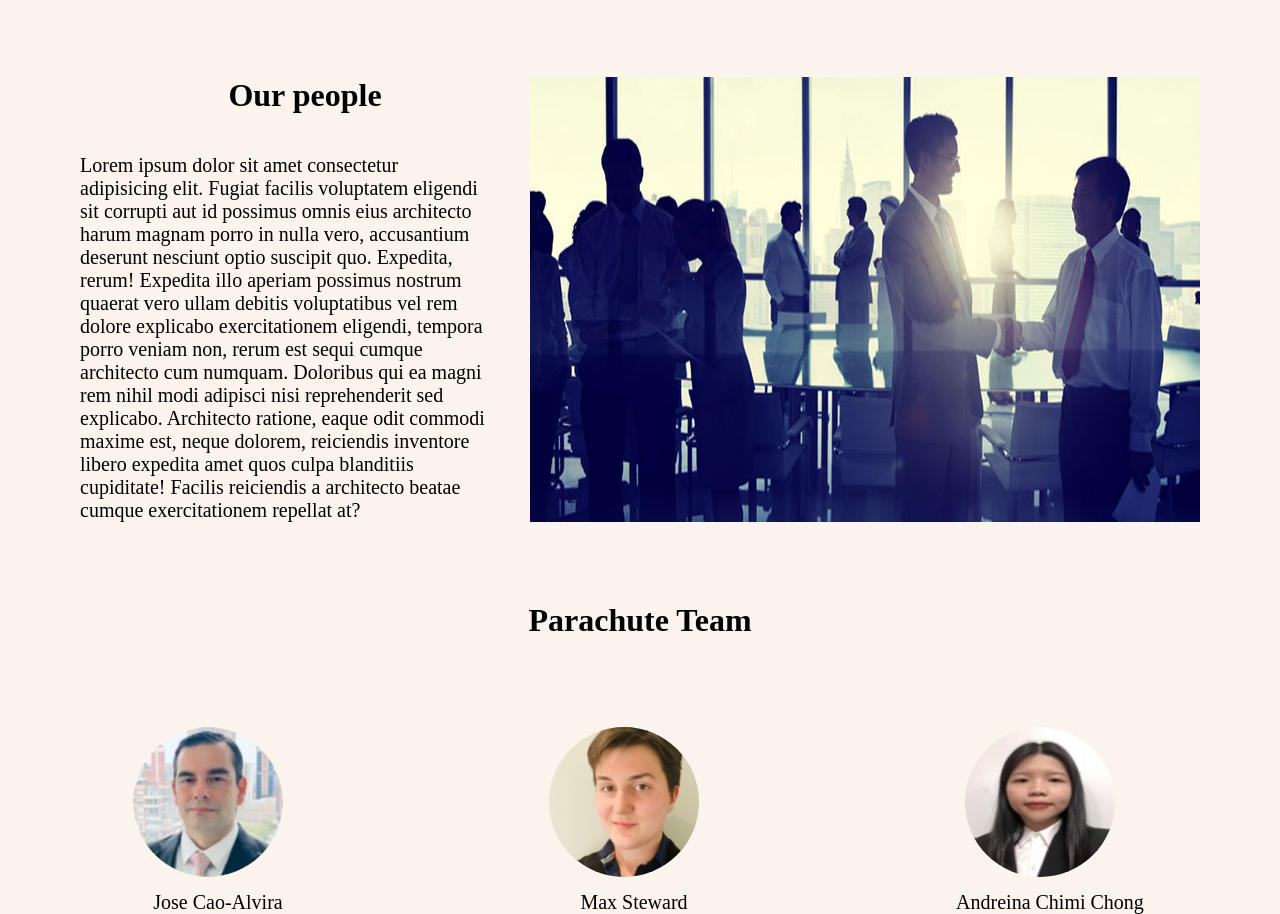
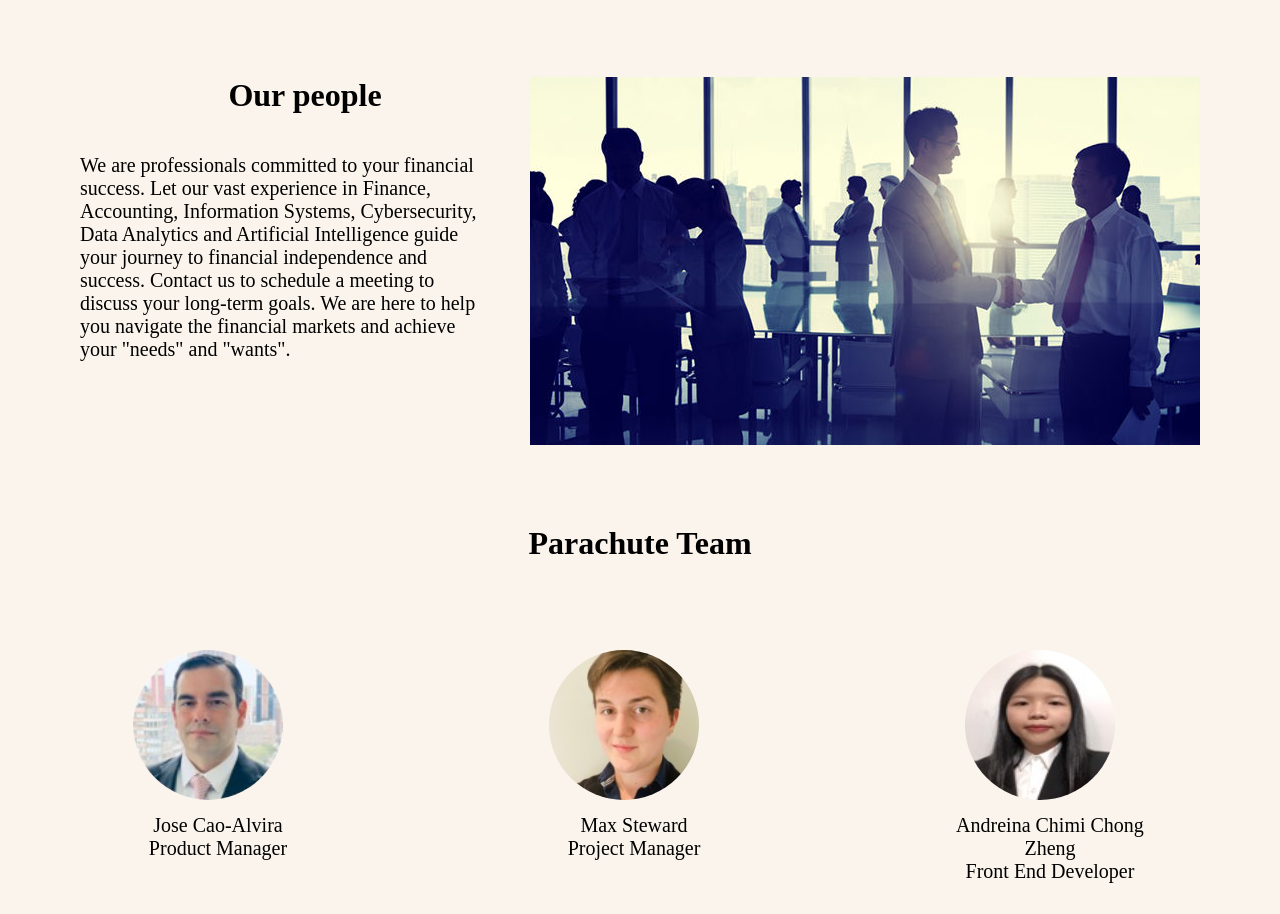
Before and after one commit to cis2022group3/Parachute, a plain HTML site: page about.html in a window 1280 px wide. Shown: the part 878-1792 px from the top of the page. Drawn offline with Linux system fonts and the light colour scheme.

Commit message:
Add files via upload

```diff
--- a/about.html
+++ b/about.html
@@ -44,8 +44,8 @@
                 investment. The problem that we are trying to solve for clients is to simplify financial planning and
                 wealth management. Parachute aims to allow clients to upload financial documents online and choose their
                 investment style based on their risk temperament. With the use of natural language processing, Parachute
-                is able to construct a portfolio based on the client’s risk tolerance and offers automated investment
-                according to the client’s financial information and preferences. Parachute can serve individual clients,
+                is able to construct a portfolio based on the client's risk tolerance and offers automated investment
+                according to the client's financial information and preferences. Parachute can serve individual clients,
                 as well as small financial planning offices looking to expand operations. Small financial planning
                 offices can use Parachute to leverage the power of technology to better and more efficiently serve their
                 clients. Individual do-it-yourself investors can find in Parachute the necessary tools to create their
@@ -63,16 +63,14 @@
         <div class="people-text">
             <h1>Our people</h1>
             <p>
-                Lorem ipsum dolor sit amet consectetur adipisicing elit. Fugiat facilis voluptatem eligendi sit corrupti
-                aut
-                id possimus omnis eius architecto harum magnam porro in nulla vero, accusantium deserunt nesciunt optio
-                suscipit quo. Expedita, rerum! Expedita illo aperiam possimus nostrum quaerat vero ullam debitis
-                voluptatibus vel rem dolore explicabo exercitationem eligendi, tempora porro veniam non, rerum est sequi
-                cumque architecto cum numquam. Doloribus qui ea magni rem nihil modi adipisci nisi reprehenderit sed
-                explicabo. Architecto ratione, eaque odit commodi maxime est, neque dolorem, reiciendis inventore libero
-                expedita amet quos culpa blanditiis cupiditate! Facilis reiciendis a architecto beatae cumque
-                exercitationem
-                repellat at?
+                We are professionals committed to your financial success.
+
+		        Let our vast experience in Finance, Accounting, Information Systems, Cybersecurity, Data Analytics and Artificial
+		        Intelligence guide your journey to financial independence and success.
+
+		        Contact us to schedule a meeting to discuss your long-term goals.
+
+		        We are here to help you navigate the financial markets and achieve your "needs" and "wants".
             </p>
         </div>
 
```
